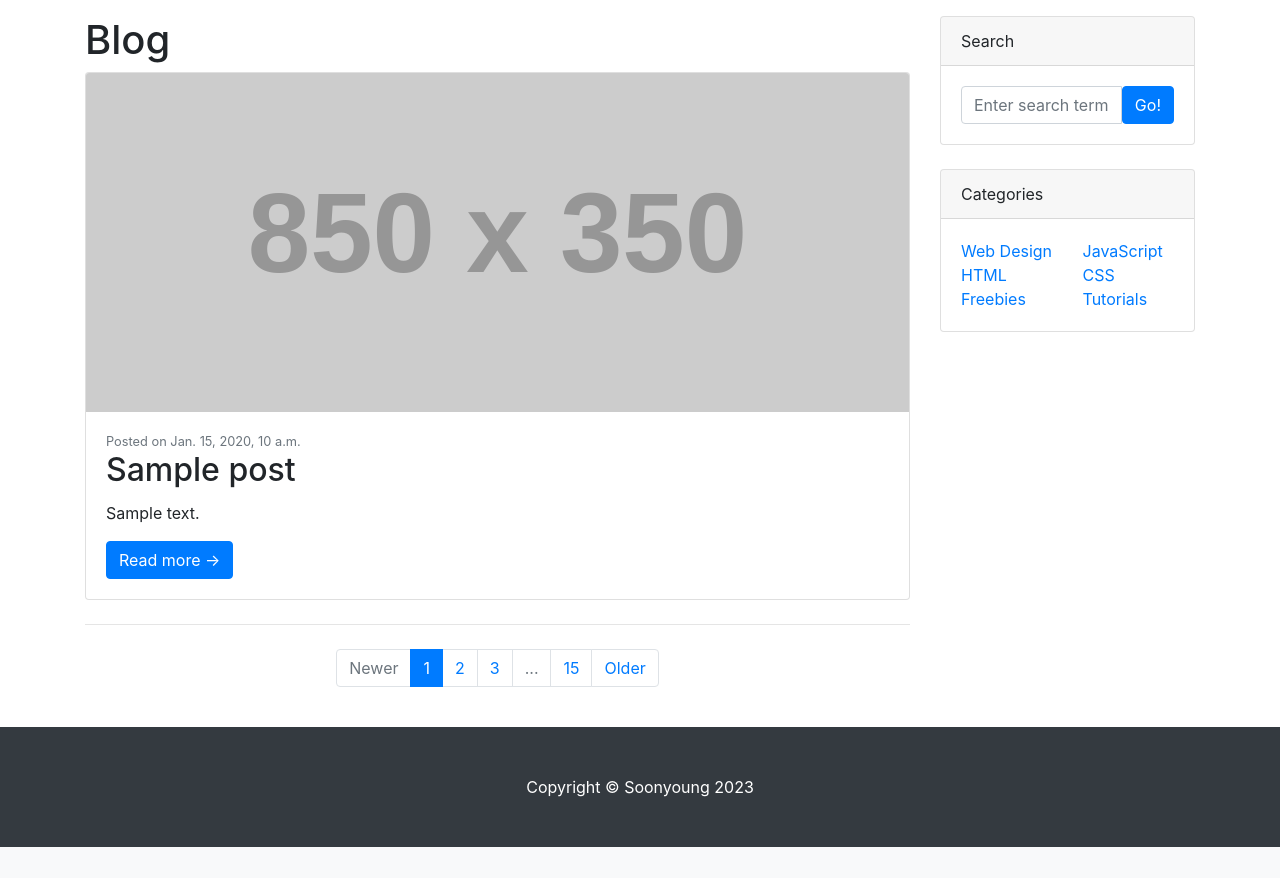
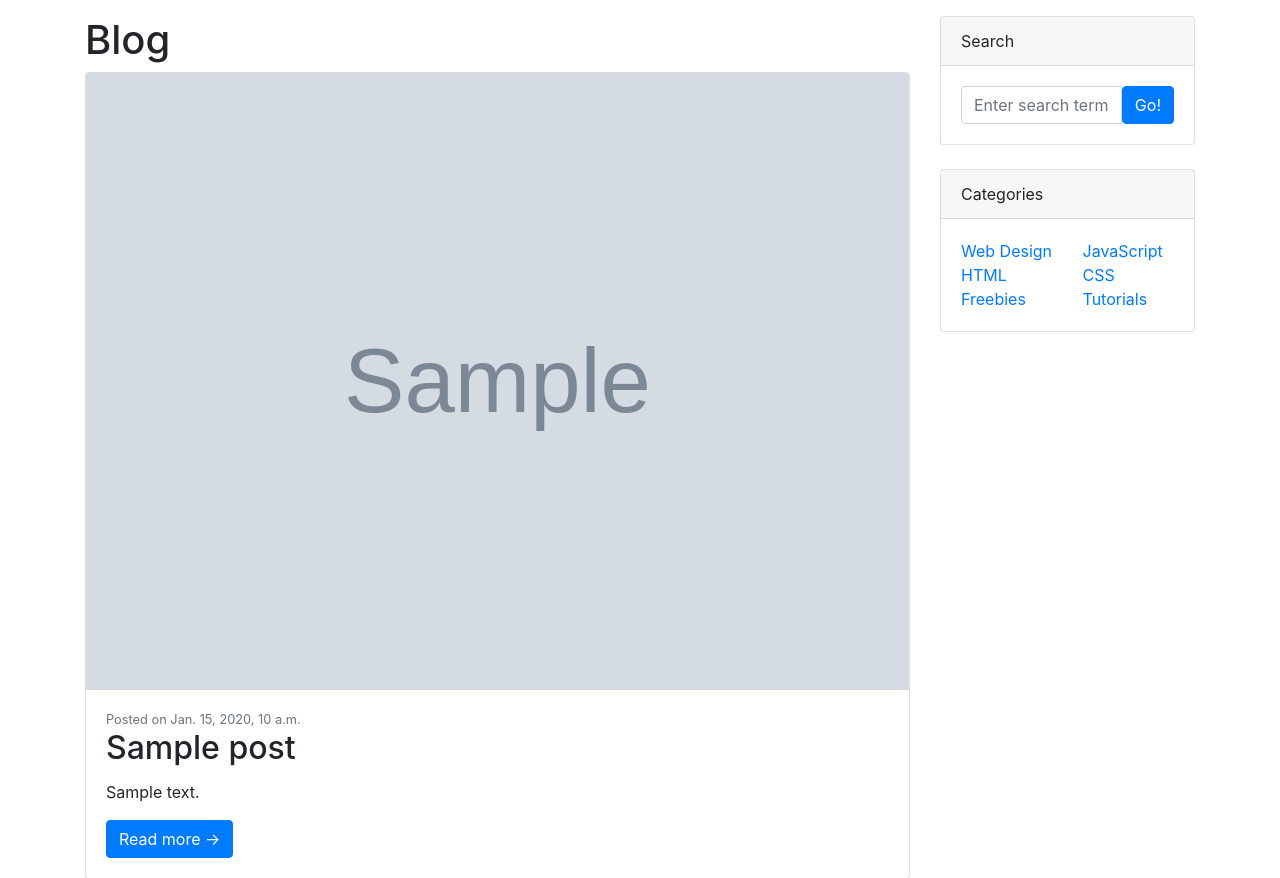
Before and after one commit to soonyoung-hwang/Blog-Django-Bootstrap, a Django app: page /blog/ in a window 1280 px wide. Shown: the part 56-934 px from the top of the page. Before the commit the page ends 903 px from the top, so only its background shows below. Run offline with Django 4.2, Linux system fonts and the light colour scheme; tables that the repository leaves empty hold one stand-in row (values such as "Sample post"); grey boxes marked "Sample" are stand-in pictures; grey boxes labelled with a size stand in for pictures from a placeholder-image service; some libraries are stand-ins or nearby versions.

Commit message:
feat: Add image on post_list

```diff
--- a/blog/templates/blog/post_list.html
+++ b/blog/templates/blog/post_list.html
@@ -93,8 +93,7 @@
                 {% for p in post_list %}
                 <!-- Featured blog post-->
                 <div class="card mb-4">
-                    <a href="#!"><img class="card-img-top" src="https://dummyimage.com/850x350/dee2e6/6c757d.jpg"
-                            alt="..." /></a>
+                    <a href="#!"><img class="card-img-top" src="{{p.head_image.url}}" alt="..." /></a>
                     <div class="card-body">
                         <div class="small text-muted">Posted on {{p.created_at}}</div>
                         <h2 class="card-title">{{p.title}}</h2>
```
